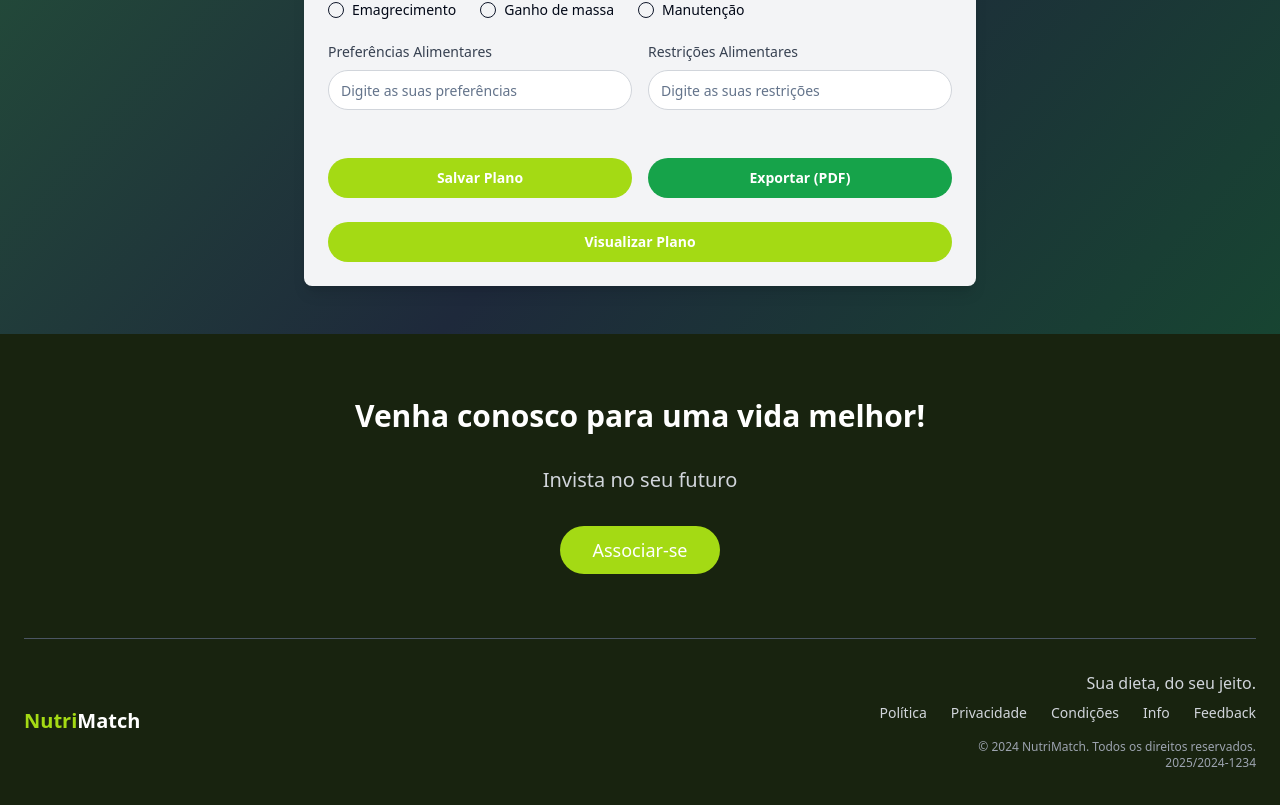
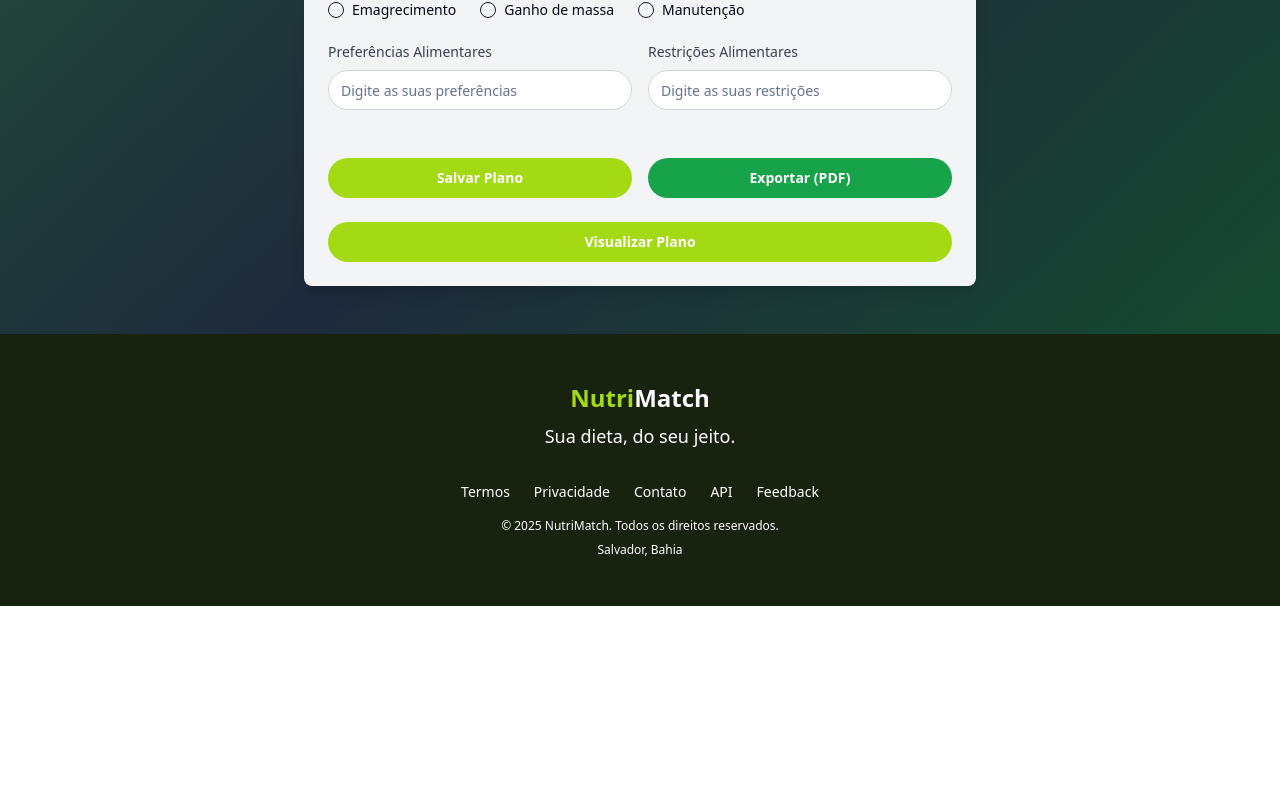
Before and after one commit to jgsena7/nutrimatch, a React (Vite) app: page /dashboard in a window 1280 px wide. Shown: the part 626-1431 px from the top of the page. After the commit the page ends 1232 px from the top, so only its background shows below. Built offline with nearby package versions, Linux system fonts and the light colour scheme.

Commit message:
Refactor: Implement CTA and Footer sections
Replaced the existing footer with a new Call to Action (CTA) section and a new footer, based on the provided specifications and images.

```diff
--- /dev/null
+++ b/src/components/CallToAction.tsx
@@ -0,0 +1,30 @@
+
+import React from 'react';
+import { Button } from "@/components/ui/button";
+import { useNavigate } from 'react-router-dom';
+
+const CallToAction = () => {
+  const navigate = useNavigate();
+
+  return (
+    <section className="bg-[#3A5B32] w-full py-20">
+      <div className="container mx-auto px-6 text-center">
+        <h2 className="text-4xl lg:text-5xl font-bold text-white mb-4">
+          Venha conosco para uma vida melhor!
+        </h2>
+        <h3 className="text-2xl lg:text-3xl font-semibold text-white mb-8">
+          Invista no seu futuro
+        </h3>
+        <Button
+          size="lg"
+          onClick={() => navigate('/register')}
+          className="bg-[#A8D12F] hover:bg-[#96c028] text-black px-8 py-3 text-lg rounded-full font-medium shadow-lg"
+        >
+          Associar-se
+        </Button>
+      </div>
+    </section>
+  );
+};
+
+export default CallToAction;
--- a/src/components/Footer.tsx
+++ b/src/components/Footer.tsx
@@ -1,50 +1,37 @@
 
 import React from 'react';
-import { Button } from "@/components/ui/button";
 
 const Footer = () => {
   return (
-    <footer className="bg-[#18230F] text-white py-16">
-      <div className="container mx-auto px-6">
-        <div className="text-center space-y-8">
-          <h2 className="text-3xl font-bold text-white">
-            Venha conosco para uma vida melhor!
+    <footer className="bg-[#18230F] w-full py-12">
+      <div className="container mx-auto px-6 text-center">
+        <div className="mb-6">
+          <h2 className="text-2xl font-bold mb-2">
+            <span className="text-[#A4DA14]">Nutri</span>
+            <span className="text-white">Match</span>
           </h2>
-          <h3 className="text-xl text-gray-300">
-            Invista no seu futuro
-          </h3>
-          <Button
-            size="lg"
-            className="bg-nutri-green-500 hover:bg-nutri-green-600 text-white px-8 py-6 text-lg rounded-full"
-          >
-            Associar-se
-          </Button>
+          <p className="text-white text-lg mb-8">
+            Sua dieta, do seu jeito.
+          </p>
         </div>
 
-        <div className="mt-16 pt-8 border-t border-gray-600">
-          <div className="flex flex-col md:flex-row items-center justify-between">
-            <div className="flex items-center space-x-2 mb-4 md:mb-0">
-              <span className="text-xl font-bold">
-                <span className="text-nutri-green-400">Nutri</span>Match
-              </span>
-            </div>
+        <nav className="mb-4">
+          <div className="flex flex-wrap justify-center items-center space-x-6 text-white text-sm">
+            <a href="#" className="hover:text-[#A4DA14] transition-colors">Termos</a>
+            <a href="#" className="hover:text-[#A4DA14] transition-colors">Privacidade</a>
+            <a href="#" className="hover:text-[#A4DA14] transition-colors">Contato</a>
+            <a href="#" className="hover:text-[#A4DA14] transition-colors">API</a>
+            <a href="#" className="hover:text-[#A4DA14] transition-colors">Feedback</a>
+          </div>
+        </nav>
 
-            <div className="text-center md:text-right">
-              <p className="text-gray-300 mb-2">Sua dieta, do seu jeito.</p>
-              <div className="flex flex-wrap justify-center md:justify-end space-x-6 text-sm text-gray-300">
-                <a href="#" className="hover:text-nutri-green-400">Política</a>
-                <a href="#" className="hover:text-nutri-green-400">Privacidade</a>
-                <a href="#" className="hover:text-nutri-green-400">Condições</a>
-                <a href="#" className="hover:text-nutri-green-400">Info</a>
-                <a href="#" className="hover:text-nutri-green-400">Feedback</a>
-              </div>
-              <p className="text-xs text-gray-400 mt-4">
-                © 2024 NutriMatch. Todos os direitos reservados.
-                <br />
-                2025/2024-1234
-              </p>
-            </div>
-          </div>
+        <div className="text-white text-xs">
+          <p className="mb-2">
+            © 2025 NutriMatch. Todos os direitos reservados.
+          </p>
+          <p>
+            Salvador, Bahia
+          </p>
         </div>
       </div>
     </footer>
--- a/src/pages/Index.tsx
+++ b/src/pages/Index.tsx
@@ -2,6 +2,7 @@
 import React from 'react';
 import Header from '@/components/Header';
 import HeroSection from '@/components/HeroSection';
+import CallToAction from '@/components/CallToAction';
 import Footer from '@/components/Footer';
 
 const Index = () => {
@@ -9,6 +10,7 @@ const Index = () => {
     <div className="min-h-screen">
       <Header />
       <HeroSection />
+      <CallToAction />
       <Footer />
     </div>
   );
```
